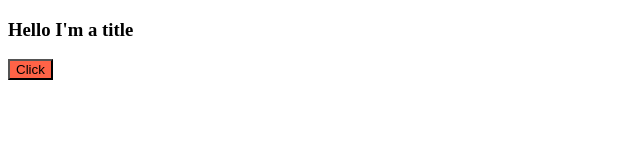
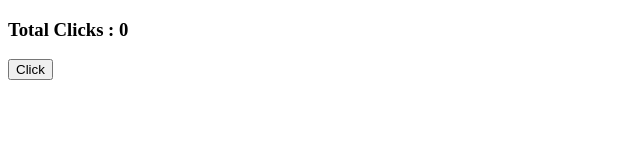
Before and after one commit to dev-minjeong/movie-info-app, a React (Create React App) app: page / in a window 1280 px wide. Shown: the top 160 px of the page, without its empty margins (0-640 px from the left). Built offline with nearby package versions, Linux system fonts and the light colour scheme.

Commit message:
useState 간단히 사용해보기

```diff
--- a/src/index.js
+++ b/src/index.js
@@ -1,32 +1,24 @@
 import React from 'react';
 import ReactDOM from 'react-dom';
 // import App from './App';
+import { useState } from 'react';
 
-function Title() {
+function App() {
+  const [data, setData] = useState(0);
+  function onClick() {
+    setData(data + 1);
+  }
   return (
-    <h3 id='title' onMouseEnter={() => console.log('enter!')}>
-      Hello I'm a title
-    </h3>
+    <div>
+      <h3>Total Clicks : {data}</h3>
+      <button onClick={onClick}>Click</button>
+    </div>
   );
 }
-const Button = () => (
-  <button
-    style={{ backgroundColor: 'tomato' }}
-    onClick={() => console.log('clicked!')}
-  >
-    Click
-  </button>
-);
-const Container = () => (
-  <div>
-    <Title></Title>
-    <Button></Button>
-  </div>
-);
 
 ReactDOM.render(
   <React.StrictMode>
-    <Container />
+    <App />
   </React.StrictMode>,
   document.getElementById('root')
 );
```
